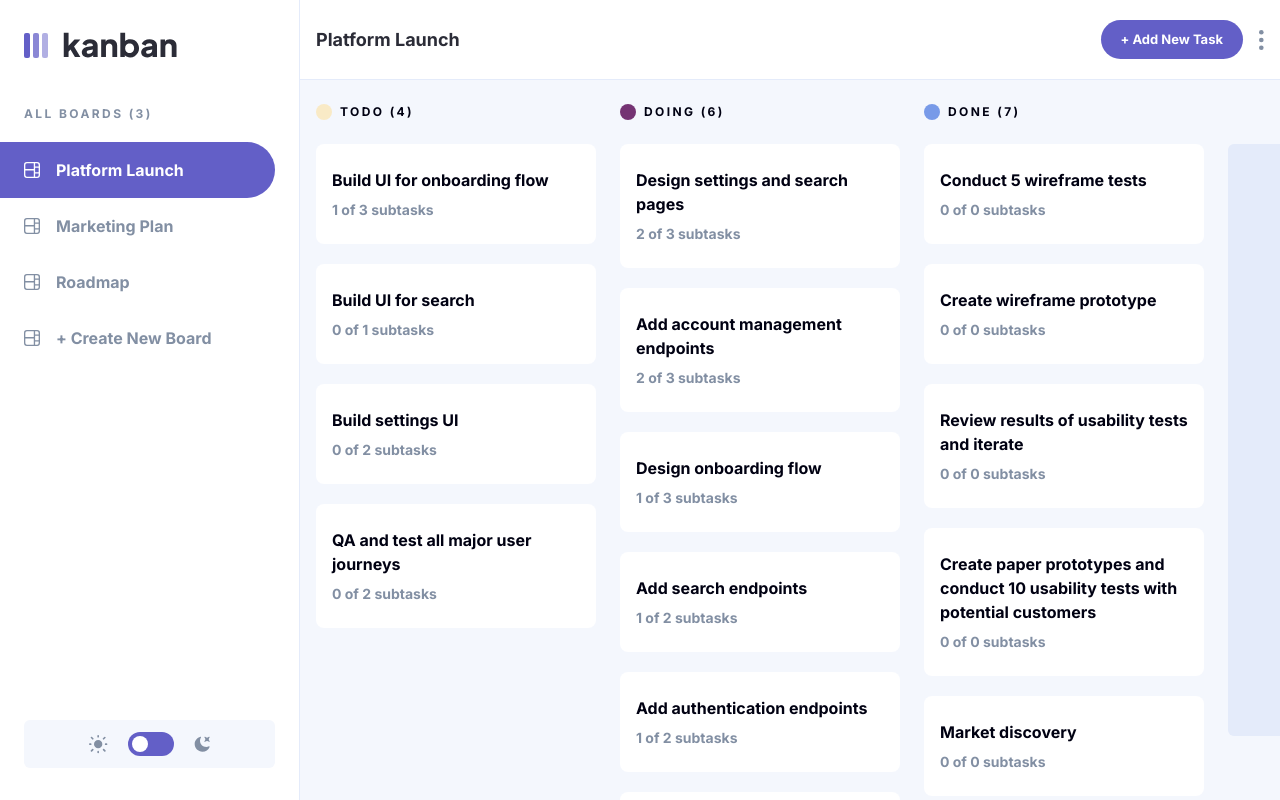
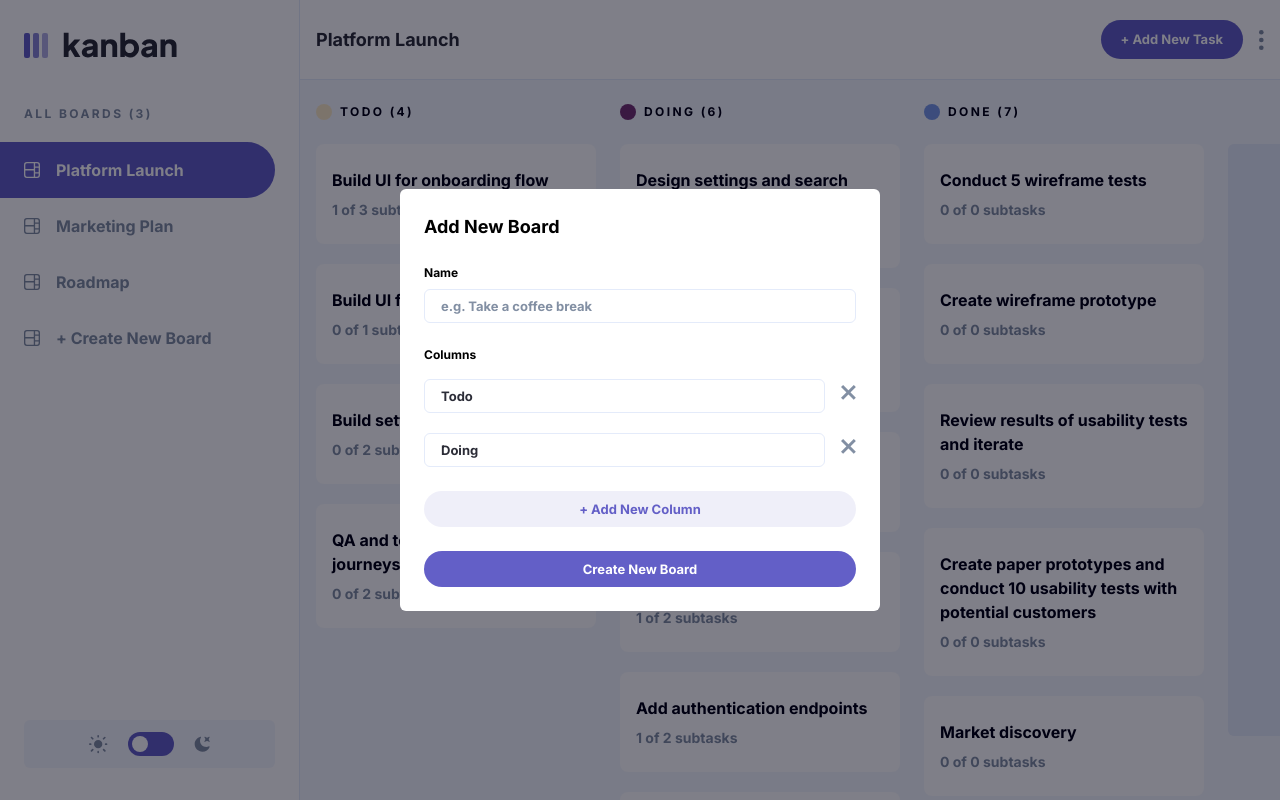
Before and after one commit to RogelioCamargo/kanban-task-management, a Next.js app: page / in a window 1280 px wide. Both pictures are taken after a click on the item "+ Create New Board". Built offline with nearby package versions, Linux system fonts and the light colour scheme.

Commit message:
Create creat board form

```diff
--- a/components/Aside.tsx
+++ b/components/Aside.tsx
@@ -1,13 +1,20 @@
 "use client";
 
-import { useContext } from "react";
+import { useContext, useState } from "react";
 import ThemeToggler from "./ui/ThemeToggler";
 import { BoardContext, BoardDispatchContext } from "@/providers";
 import { ActionType } from "@/store/actions";
+import CreateBoardForm from "./CreateBoardForm";
 
 export default function Aside() {
   const { boards, board: selectedBoard } = useContext(BoardContext);
   const dispatch = useContext(BoardDispatchContext);
+
+  const [openCreateBoardForm, setOpenCreateBoardForm] = useState(false);
+
+  const closeForm = () => {
+    setOpenCreateBoardForm(false);
+  };
 
   return (
     <aside className="hidden font-bold md:flex flex-col gap-12 py-8 bg-white dark:bg-gray-500 h-screen border-r border-gray-200 dark:border-gray-400">
@@ -64,7 +71,10 @@ export default function Aside() {
                 </li>
               );
             })}
-            <li className="flex items-center py-4 gap-4 pl-6 rounded-r-full cursor-pointer hover:dark:bg-white hover:bg-primary hover:bg-opacity-10 hover:text-primary">
+            <li
+              onClick={() => setOpenCreateBoardForm(true)}
+              className="flex items-center py-4 gap-4 pl-6 rounded-r-full cursor-pointer hover:dark:bg-white hover:bg-primary hover:bg-opacity-10 hover:text-primary"
+            >
               <svg width="16" height="16" xmlns="http://www.w3.org/2000/svg">
                 <path
                   d="M0 2.889A2.889 2.889 0 0 1 2.889 0H13.11A2.889 2.889 0 0 1 16 2.889V13.11A2.888 2.888 0 0 1 13.111 16H2.89A2.889 2.889 0 0 1 0 13.111V2.89Zm1.333 5.555v4.667c0 .859.697 1.556 1.556 1.556h6.889V8.444H1.333Zm8.445-1.333V1.333h-6.89A1.556 1.556 0 0 0 1.334 2.89V7.11h8.445Zm4.889-1.333H11.11v4.444h3.556V5.778Zm0 5.778H11.11v3.11h2a1.556 1.556 0 0 0 1.556-1.555v-1.555Zm0-7.112V2.89a1.555 1.555 0 0 0-1.556-1.556h-2v3.111h3.556Z"
@@ -89,6 +99,7 @@ export default function Aside() {
           </div> */}
         </div>
       </div>
+      {openCreateBoardForm ? <CreateBoardForm closeForm={closeForm} /> : null}
     </aside>
   );
 }
--- /dev/null
+++ b/components/CreateBoardForm.tsx
@@ -0,0 +1,105 @@
+"use client";
+
+import { useState } from "react";
+import Button from "./ui/Button";
+import Input from "./ui/Input";
+
+export default function CreateBoardForm({
+  closeForm,
+}: {
+  closeForm: () => void;
+}) {
+  const [name, setName] = useState("");
+  const [columns, setColumns] = useState(["Todo", "Doing"]);
+
+  const handleSubmit = () => {
+    alert("Feature Not Implemented Yet");
+
+    closeForm();
+  };
+
+  return (
+    <>
+      <div
+        className="h-screen w-screen absolute top-0 left-0 bg-black bg-opacity-50 z-0"
+        onClick={closeForm}
+      />
+      <div className="text-xs font-bold bg-white dark:bg-gray-500 fixed top-1/2 left-1/2 -translate-x-1/2 -translate-y-1/2 w-11/12 md:w-[480px] mx-auto rounded-md flex flex-col gap-6 p-6">
+        <h4 className="text-lg">Add New Board</h4>
+        <label>
+          Name
+          <Input
+            name="title"
+            value={name}
+            placeholder="e.g. Take a coffee break"
+            onChange={(e) => setName(e.target.value)}
+          />
+        </label>
+        <label>
+          Columns
+          <div className="mt-2 flex flex-col gap-3">
+            {columns.map((columnText, index) => (
+              <div key={index} className="flex gap-4 items-center">
+                <Input
+                  value={columnText}
+                  placeholder="e.g. Make coffee"
+                  onChange={(e) =>
+                    setColumns((previousState) =>
+                      previousState.map((previousSubtask, previousIndex) => {
+                        if (index === previousIndex) {
+                          return e.target.value;
+                        }
+                        return previousSubtask;
+                      })
+                    )
+                  }
+                />
+                <button
+                  onClick={() => {
+                    setColumns((previousState) =>
+                      previousState.filter(
+                        (_, previousIndex) => previousIndex !== index
+                      )
+                    );
+                  }}
+                >
+                  <svg
+                    xmlns="http://www.w3.org/2000/svg"
+                    width="15"
+                    height="15"
+                    viewBox="0 0 15 15"
+                    fill="none"
+                  >
+                    <rect
+                      x="12.728"
+                      width="3"
+                      height="18"
+                      transform="rotate(45 12.728 0)"
+                      fill="#828FA3"
+                    />
+                    <rect
+                      y="2.12134"
+                      width="3"
+                      height="18"
+                      transform="rotate(-45 0 2.12134)"
+                      fill="#828FA3"
+                    />
+                  </svg>
+                </button>
+              </div>
+            ))}
+          </div>
+        </label>
+        <Button
+          variant="secondary"
+          onClick={(e) => {
+            setColumns((previousState) => [...previousState, ""]);
+          }}
+        >
+          + Add New Column
+        </Button>
+        <Button onClick={handleSubmit}>Create New Board</Button>
+      </div>
+    </>
+  );
+}
--- a/components/ui/SubTask.tsx
+++ b/components/ui/SubTask.tsx
@@ -1,7 +1,8 @@
 "use client";
 
 import { BoardDispatchContext } from "@/providers";
-import { ActionType, SubTask } from "@/types";
+import { ActionType } from "@/store/actions";
+import { SubTask } from "@/types";
 import { useContext } from "react";
 
 export default function Subtask({ subtask }: { subtask: SubTask }) {
```
